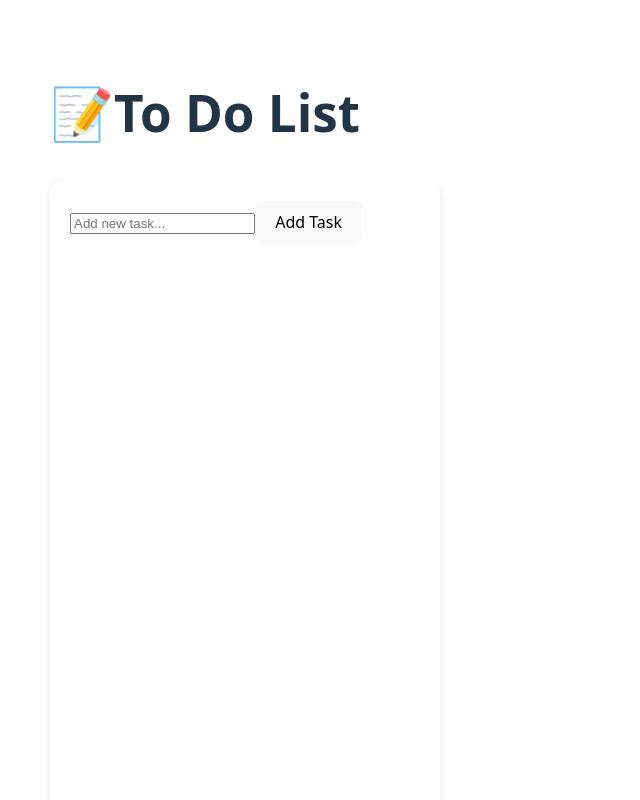
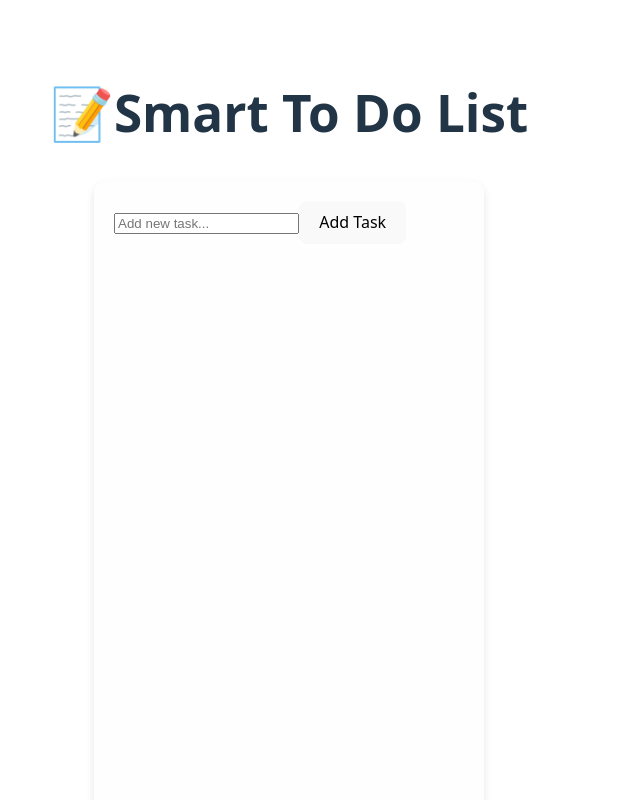
Before and after one commit to Bipan-git/To-Do-list-App, a React app: page / in a window 1280 px wide. Shown: the top 800 px of the page, without its empty margins (0-640 px from the left). Built offline with nearby package versions, Linux system fonts and the light colour scheme; the HTML template or start-up script is replaced by a standard one.

Commit message:
Smart ToDoList App

```diff
--- a/src/App.jsx
+++ b/src/App.jsx
@@ -5,7 +5,7 @@ import ToDoApp from "./component/ToDoApp";
 export default function App() {
   return (
     <div className="contanier">
-      <h1>📝To Do List</h1>
+      <h1>📝Smart To Do List</h1>
       <ToDoApp />
     </div>
   );
```
